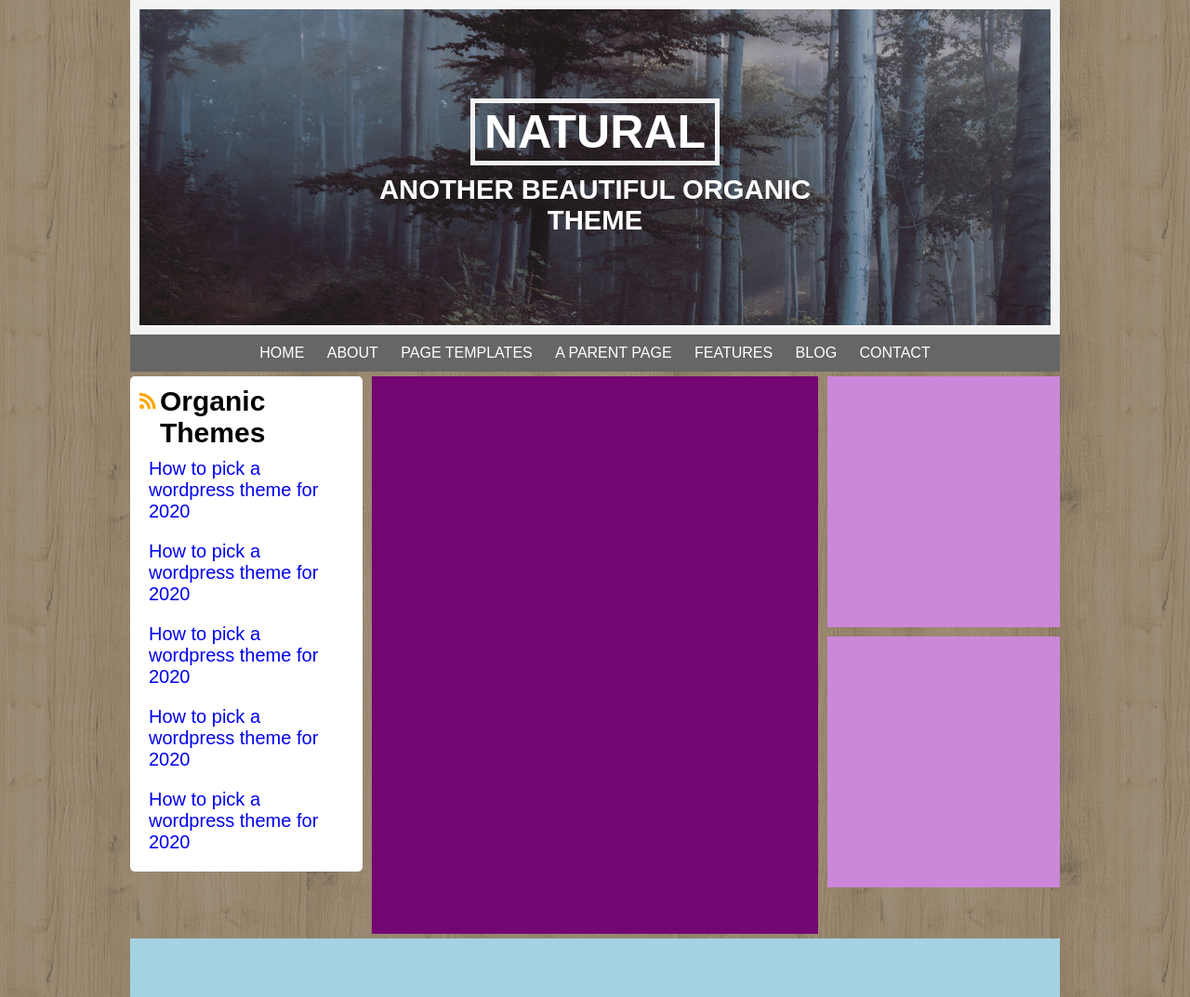
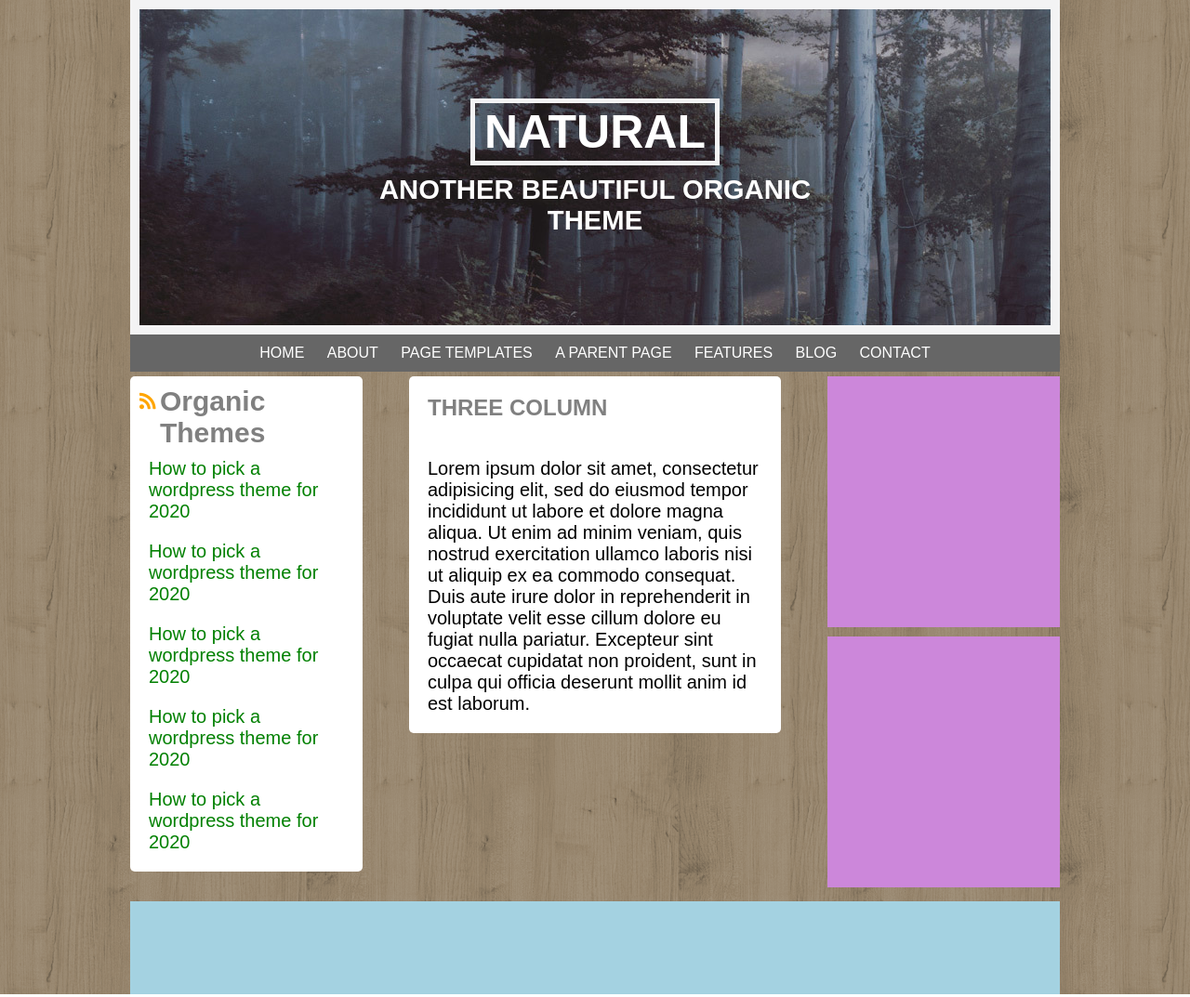
Before and after one commit to FedericaC03/htmlcss-wp, a plain HTML site: page index.html in a window 1280 px wide. Shown: the top 1073 px of the page at 93% size. Drawn offline with Linux system fonts and the light colour scheme.

Commit message:
colonna centrale

```diff
--- a/css/style.css
+++ b/css/style.css
@@ -90,14 +90,25 @@ main {
 .left li a{
   text-decoration: none;
   font-size: 20px;
+  color: green;
 }
 
 .center {
-  height: 600px;
-  width: 48%;
-  background-color: #730671;
+  width: 40%;
+  background-color: white;
   float: left;
-  margin: 0 1%;
+  margin: 0 5%;
+  border-radius: 5px;
+}
+
+.center h2 {
+  padding: 20px;
+  color: grey;
+}
+
+.center p{
+  padding: 20px;
+  font-size: 20px;
 }
 
 .left {
@@ -111,6 +122,7 @@ main {
   display: inline-block;
   width: 50%;
   font-size: 30px;
+  color: grey;
 }
 
 footer {
--- a/index.html
+++ b/index.html
@@ -45,11 +45,14 @@
           <li> <a href="#">How to pick a wordpress theme for 2020</a> </li>
           <li> <a href="#">How to pick a wordpress theme for 2020</a> </li>
         </ul>
-
       </section>
       <!-- /colonna a sinistra -->
+
       <!-- colonna centrale -->
-      <section class="center"></section>
+      <section class="center">
+        <h2>THREE COLUMN</h2>
+        <p>Lorem ipsum dolor sit amet, consectetur adipisicing elit, sed do eiusmod tempor incididunt ut labore et dolore magna aliqua. Ut enim ad minim veniam, quis nostrud exercitation ullamco laboris nisi ut aliquip ex ea commodo consequat. Duis aute irure dolor in reprehenderit in voluptate velit esse cillum dolore eu fugiat nulla pariatur. Excepteur sint occaecat cupidatat non proident, sunt in culpa qui officia deserunt mollit anim id est laborum.</p>
+      </section>
       <!--/ colonna centrale -->
       <!-- colonna a destra -->
       <section class="right">
```
